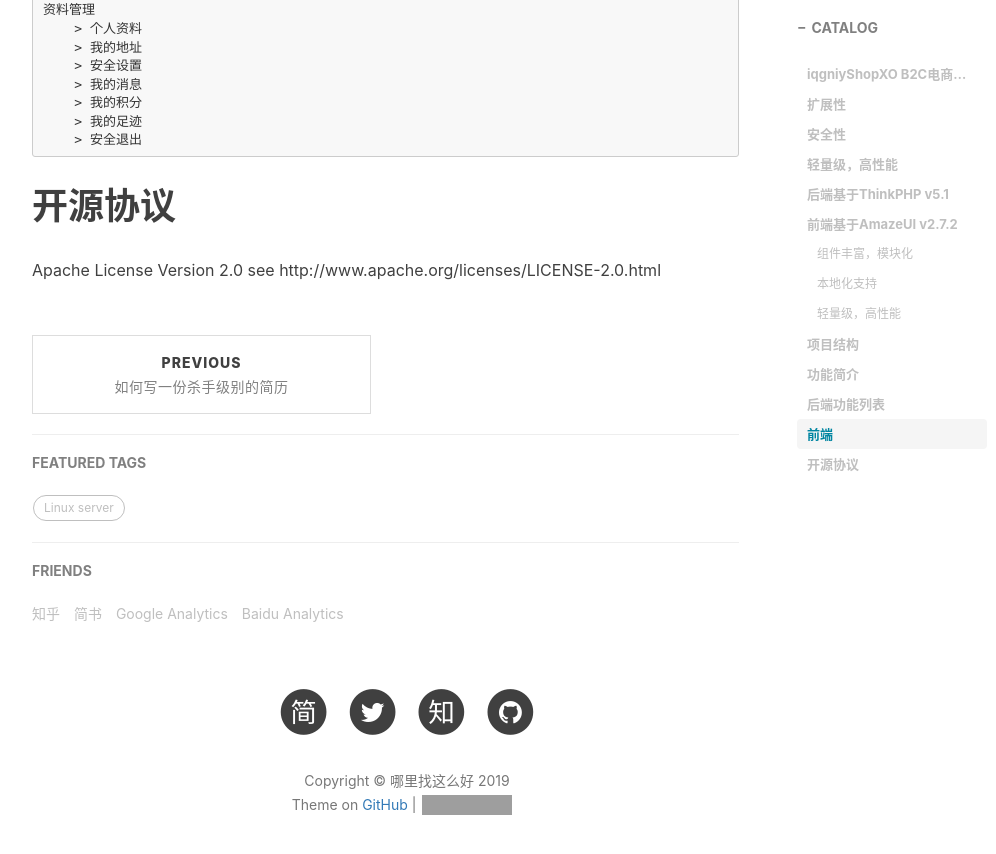
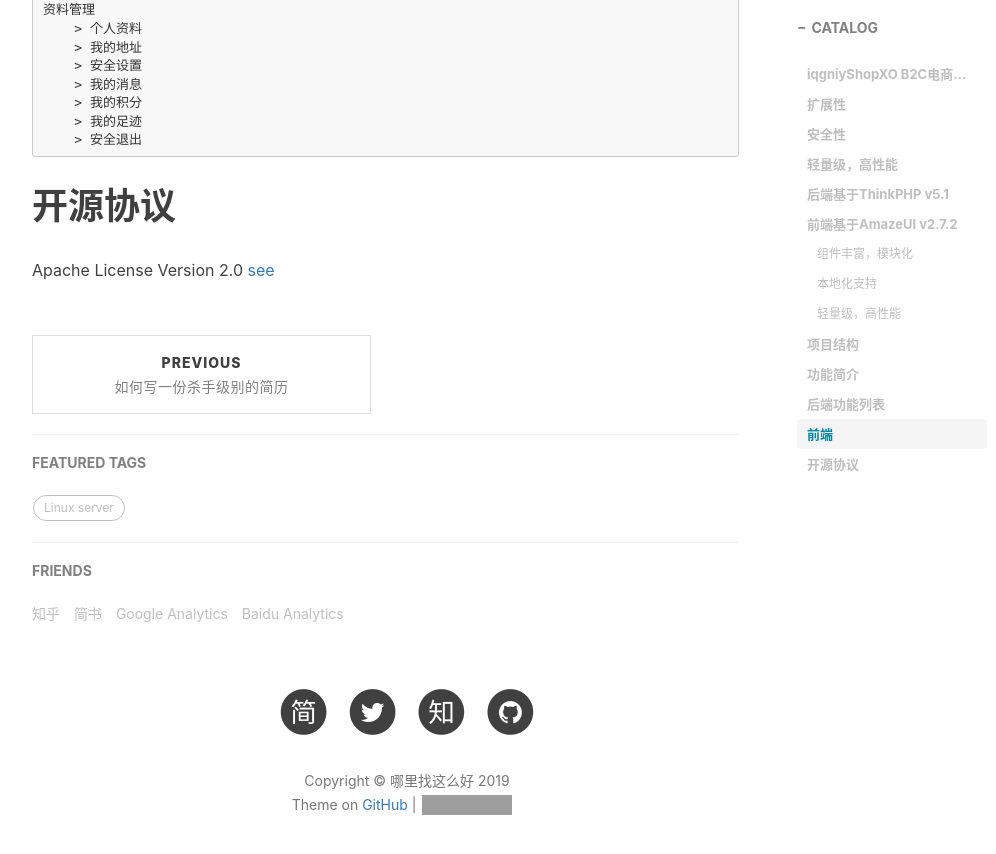
Before and after one commit to Iqgniy/Iqgniy.github.io, a Jekyll site: the page built from _posts/2019-03-04-基于web网上商城的设计与实现.md, in a window 1280 px wide and 900 px high, scrolled down 4420 px. Shown: the top 854 px of the window, without its empty margins (233-1229 px from the left). Built offline with Jekyll 4.4.1, drawn with Linux system fonts in a browser that asks for light colours; nearby versions of some CDN libraries; comment, search, counter and statistics services are not loaded; grey boxes are pictures that could not be loaded.

Commit message:
Update 2019-03-04-基于web网上商城的设计与实现.md

```diff
--- a/_posts/2019-03-04-基于web网上商城的设计与实现.md
+++ b/_posts/2019-03-04-基于web网上商城的设计与实现.md
@@ -189,4 +189,4 @@ www  WEB部署目录（或者子目录）
 
 
 # 开源协议
-Apache License Version 2.0 see http://www.apache.org/licenses/LICENSE-2.0.html
+Apache License Version 2.0  [see](http://www.apache.org/licenses/LICENSE-2.0.html)
```
